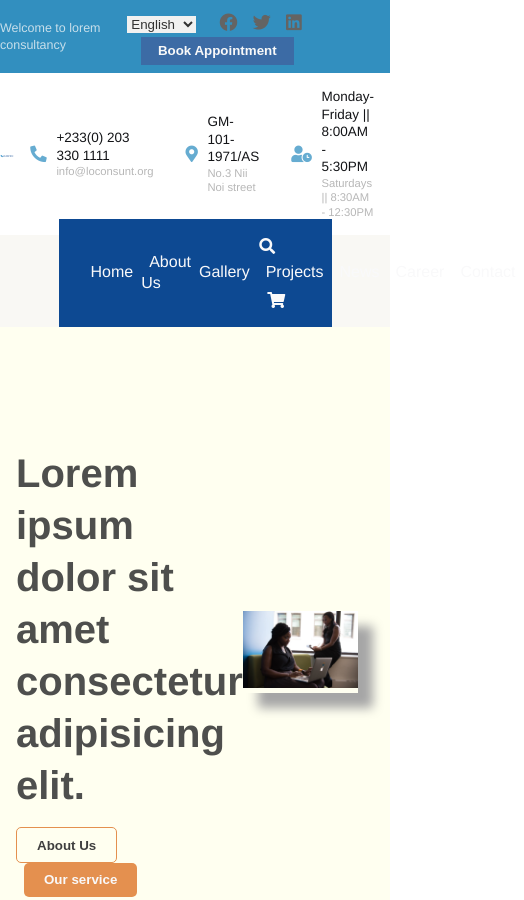
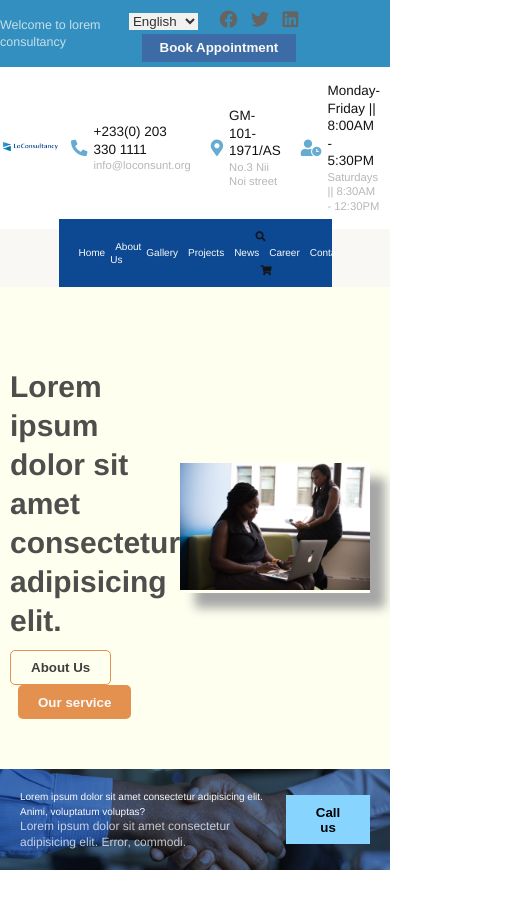
Before and after one commit to habeeb25/Consultancy-website, a website: page index.html in a window 390 px wide. Shown: the top 900 px of the page, 524 px wide, since content can reach past the window. After the commit the page ends 870 px from the top, so only its background shows below. Drawn offline with Linux system fonts and the light colour scheme; files whose address does not match are found by name.

Commit message:
initial commit

```diff
--- a/CSS/style.css
+++ b/CSS/style.css
@@ -2,24 +2,24 @@
 :root {
   font-size: 10px;
 
-  --main-font-family: Helvetica, Arial, sans-serif;
+  --main__heading: clamp(30px, (100vw)/35, 70px);
+  --sub__heading: clamp(26px, (75vw)/35, 55px);
+  --sub__sub__heading: clamp(24px, (50vw)/35, 40px);
 
-  --primary-clr: #4fa3e4; /*cornflowerblue */
-  --primary-bg: #0d4892; /* midnightblue */
-  --secondary-bg: #fffff0; /*ivory */
-  --primary-dark: #0075b2; /* darkcyan */
-  --deep-dark-primary: #0d4992; /*teal */
-  --primary-light: #87d4ff; /* lightskyblue */
-  --secondary-clr: #2f4f4f; /*darkslategray */
-  --complement-clr: #e4904f; /* peru */
-  --txt-onPri: #131417;
-  --txt-onSec: #f9f9fa; /* ghostwhite */
-  --gray-clr: #b7b7b7; /* silver */
-  --dark-gray: #3f3f3f; /*darkslategray */
+  --main__font__family: Helvetica, Arial, sans-serif;
 
-  --main-heading: 4rem;
-  --sub-heading: 3.6rem;
-  --sub-sub-heading: 3rem;
+  --primary__clr: #4fa3e4; /*cornflowerblue */
+  --primary__bg: #0d4892; /* midnightblue */
+  --secondary__bg: #fffff0; /*ivory */
+  --primary__dark: #0075b2; /* darkcyan */
+  --deep__dark__primary: #0d4992; /*teal */
+  --primary__light: #87d4ff; /* lightskyblue */
+  --secondary__clr: #2f4f4f; /*darkslategray */
+  --complement__clr: #e4904f; /* peru */
+  --txt__onPri: #131417;
+  --txt__onSec: #f9f9fa; /* ghostwhite */
+  --gray__clr: #b7b7b7; /* silver */
+  --dark__gray: #3f3f3f; /*darkslategray */
 }
 
 /*********** #CUSTOM SETTINGS *****************/
@@ -34,11 +34,11 @@
 }
 
 body {
-  font-family: var(--main-font-family);
-  font-size: 1.6rem;
+  font-family: var(--main__font__family);
+  font-size: clamp(12px, 1rem * (1vw + 1vh) / 2, 35px);
   line-height: 1.3;
   max-width: 100vw;
-  color: var(--txt-onPri);
+  color: var(--txt__onPri);
 }
 
 header,
@@ -50,16 +50,16 @@ aside {
 }
 
 h1 {
-  font-size: var(--main-heading);
+  font-size: var(--main__heading);
 }
 
 h2 {
-  font-size: var(--sub-heading);
+  font-size: var(--sub__heading);
 }
 
 h3,
 h4 {
-  font-size: var(--sub-sub-heading);
+  font-size: var(--sub__sub__heading);
 }
 
 a {
@@ -101,7 +101,7 @@ header {
   align-items: center;
   position: sticky;
   top: 0;
-  background-color: var(--primary-dark);
+  background-color: var(--primary__dark);
   padding: 0.5em 0;
   opacity: 0.8;
 }
@@ -109,7 +109,7 @@ header {
 .mini-sticky-navbar p {
   font-size: 1.25rem;
   font-weight: 500;
-  color: var(--txt-onSec);
+  color: var(--txt__onSec);
   opacity: 0.75;
 }
 .top-links {
@@ -125,18 +125,18 @@ header {
 }
 
 .top-links i {
-  color: var(--dark-gray);
+  color: var(--dark__gray);
   font-size: 1.8rem;
   padding: 0.3em;
 }
 
 .top-links i:hover {
-  color: var(--primary-light);
+  color: var(--primary__light);
 }
 
 .top-links button {
-  background-color: var(--primary-bg);
-  color: var(--txt-onSec);
+  background-color: var(--primary__bg);
+  color: var(--txt__onSec);
   padding: 0.5em 01.3em;
   margin-left: 1em;
   border: none;
@@ -144,8 +144,8 @@ header {
 }
 
 .mini-sticky-navbar button:hover {
-  background-color: var(--primary-light);
-  color: var(--dark-gray);
+  background-color: var(--primary__light);
+  color: var(--dark__gray);
 }
 /************ #MINI NAVBAR  ******************/
 
@@ -180,7 +180,7 @@ header {
 
 .sec-nav-contact div i {
   font-size: 1.65rem;
-  color: var(--primary-dark);
+  color: var(--primary__dark);
   opacity: 0.6;
 }
 
@@ -192,11 +192,11 @@ header {
 .details p:first-child a {
   font-size: 1.35rem;
   font-weight: 550;
-  color: var(--txt-onPri);
+  color: var(--txt__onPri);
 }
 .details p:last-child {
   font-size: 1.125rem;
-  color: var(--gray-clr);
+  color: var(--gray__clr);
 }
 /***********  #SECONDARY NAVBAR ************/
 /* ***********MAIN NAV ********************/
@@ -207,7 +207,7 @@ header {
   display: flex;
   justify-content: space-between;
   align-items: center;
-  background-color: var(--deep-dark-primary);
+  background-color: var(--deep__dark__primary);
   color: var(--txt-onSec);
 }
 
@@ -222,14 +222,14 @@ header {
   padding: 1.2em 0;
 }
 .nav-links a {
-  color: var(--txt-onSec);
+  color: var(--txt__onSec);
   padding: 1.2em 0.5em;
 }
 
 .nav-links a:hover,
 .search-cart i:hover {
-  background: var(--primary-light);
-  color: var(--txt-onSec);
+  background: var(--primary__light);
+  color: var(--txt__onSec);
 }
 
 .search-cart {
@@ -246,7 +246,7 @@ header {
 /* *********** #MAIN NAV ******************/
 /*****************HERO SECTION*****************/
 .hero {
-  background: var(--secondary-bg);
+  background: var(--secondary__bg);
   padding: 5em 1em;
   display: flex;
   align-items: center;
@@ -254,7 +254,7 @@ header {
 }
 
 .hero-content {
-  max-width: 45ch;
+  max-width: 70ch;
   align-self: flex-start;
 }
 
@@ -270,21 +270,21 @@ header {
   border-radius: 5px;
 }
 .hero-btn button:hover {
-  background: var(--complement-clr);
+  background: var(--complement__clr);
   opacity: 0.75;
 }
 .hero-btn .btn-about {
-  border: 1px double var(--complement-clr);
+  border: 1px double var(--complement__clr);
 }
 .hero-btn .btn-service {
-  background: var(--complement-clr);
+  background: var(--complement__clr);
   margin-left: 0.6em;
 }
 .btn-about a {
-  color: var(--dark-gray);
+  color: var(--dark__gray);
 }
 .btn-service a {
-  color: var(--txt-onSec);
+  color: var(--txt__onSec);
 }
 
 .hero-img {
@@ -303,7 +303,7 @@ header {
   background-size: cover;
   background-attachment: fixed;
   background-position: center center;
-  color: var(--txt-onSec);
+  color: var(--txt__onSec);
   position: relative;
   z-index: 0;
   padding: 2em;
@@ -313,7 +313,7 @@ header {
 }
 .mini-call-to-action::after {
   content: "";
-  background: var(--deep-dark-primary);
+  background: var(--deep__dark__primary);
   opacity: 0.7;
   mix-blend-mode: multiply;
   position: absolute;
@@ -338,12 +338,12 @@ header {
 }
 
 .mini-call-to-action button {
-  background-color: var(--primary-light);
+  background-color: var(--primary__light);
   padding: 0.7em 2em;
 }
 
 .mini-call-to-action button:hover {
-  background-color: var(--primary-dark);
+  background-color: var(--primary__dark);
 }
 .mini-call-to-action button a {
   color: inherit;
--- a/index.html
+++ b/index.html
@@ -4,13 +4,14 @@
     <meta charset="UTF-8" />
     <meta name="viewport" content="width=device-width, initial-scale=1.0" />
     <meta http-equiv="X-UA-Compatible" content="ie=edge" />
+    <link rel="shortcut icon" href="images/default-logo.png" type="image/x-icon">
     <link rel="stylesheet" href="CSS/Fontawesome/all.css" />
     <link rel="stylesheet" href="CSS/Fontawesome/all.min.css/" />
     <link rel="stylesheet" href="CSS/style.css" />
     <title>Lorem Consultancy</title>
   </head>
   <body>
-    <div class="wrappre">
+    <div class="wrapper">
       <!--------------HEADER------>
       <header>
         <!-- MINI STICKY NAVBAR -->
@@ -112,5 +113,6 @@
       </section>
        <!----------- #CALL TO ACTION SECTION -------------->
     </div>
+    <script src="js/file.js"></script>
   </body>
 </html>
```
